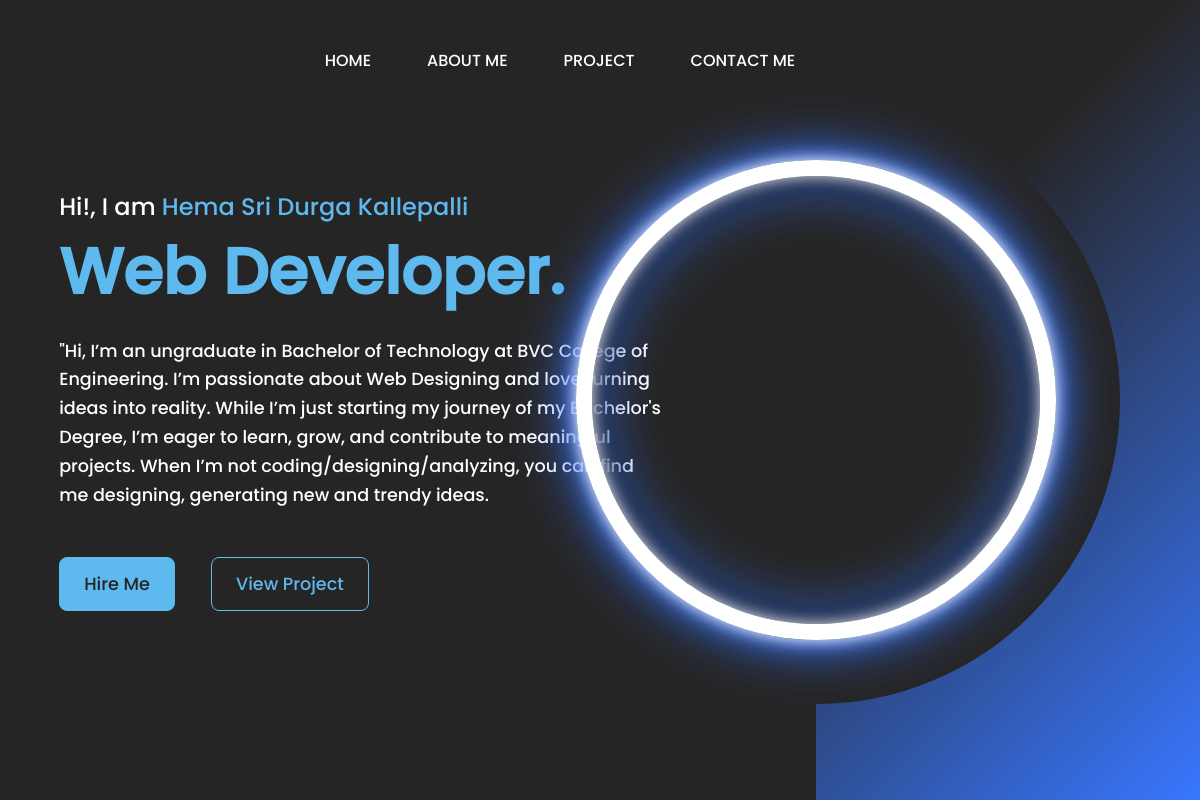
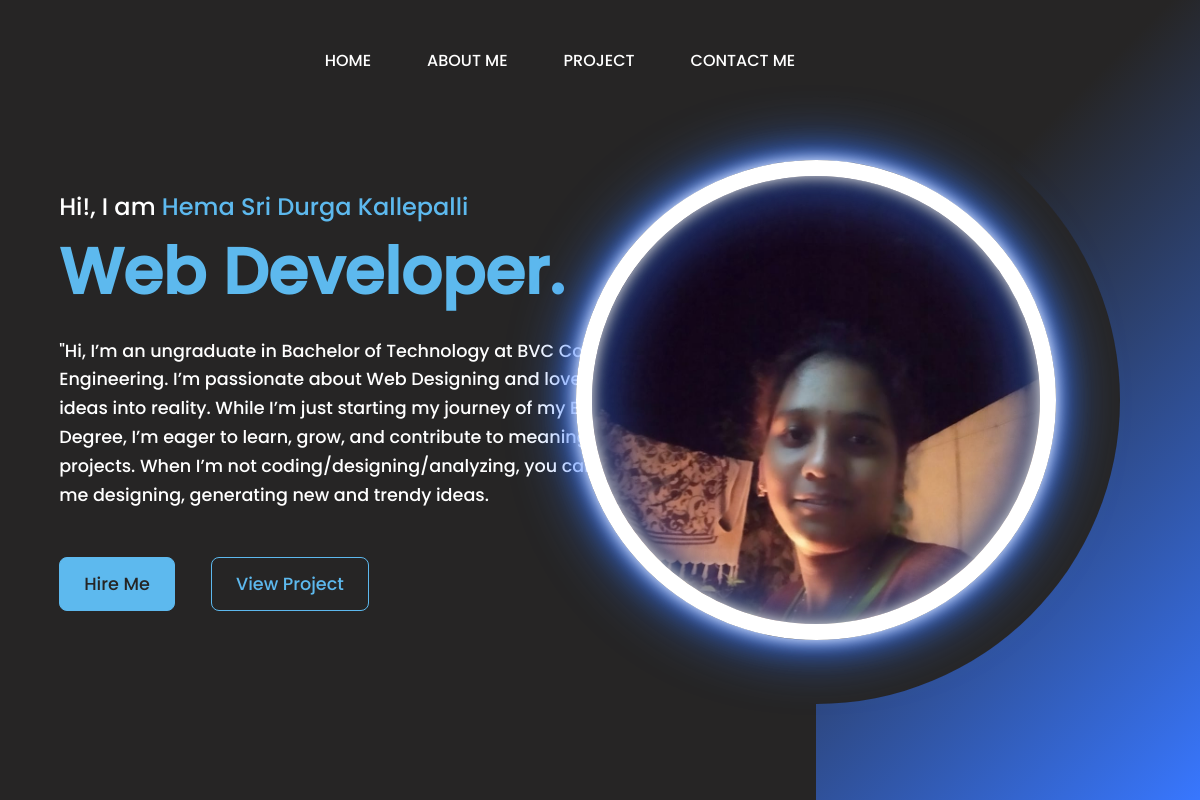
Before and after one commit to HSD18074/My_Portfolio, a plain HTML site: page index.html in a window 1280 px wide. Shown: the top 800 px of the page, 80-1280 px from the left. Drawn offline with Linux system fonts and the light colour scheme.

Commit message:
styles.css

```diff
--- a/styles.css
+++ b/styles.css
@@ -120,7 +120,7 @@ button:nth-child(2):hover{
     width: 38rem;
 }
 .circle:nth-child(2){
-    background-image: url("image/profile.jpg");
+    background-image: url("profile.jpg");
     background-size: 100%;
     width: 30rem;
     background-repeat: no-repeat;
```
